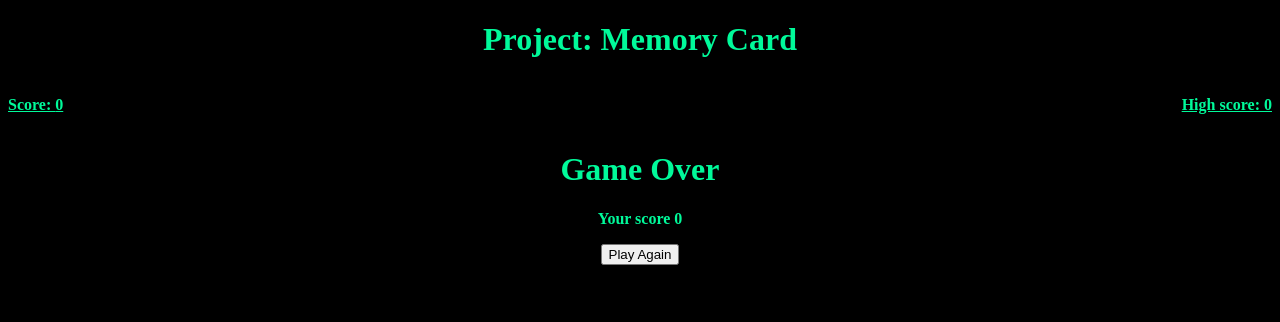
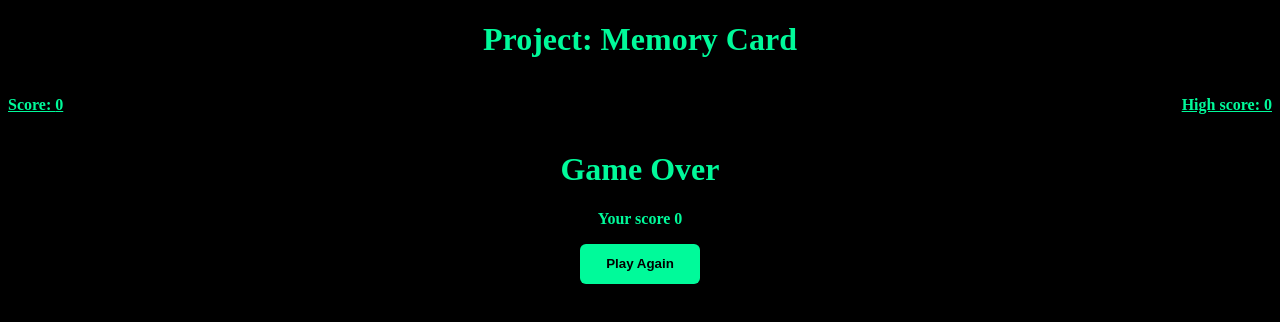
Before and after one commit to sum4n/TheOdinProject-MemoryCard, a React (Vite) app: page / in a window 1280 px wide. Shown: the top 322 px of the page. Built offline with nearby package versions, Linux system fonts and the light colour scheme; no server answers.

Commit message:
Style Play Again button

```diff
--- a/src/App.css
+++ b/src/App.css
@@ -45,3 +45,13 @@ img {
   text-decoration: underline;
   text-transform: capitalize;
 }
+
+.play-again {
+  border: none;
+  border-radius: 6px;
+  width: 120px;
+  height: 40px;
+  background-color: mediumspringgreen;
+  color: black;
+  font-weight: bold;
+}
```
